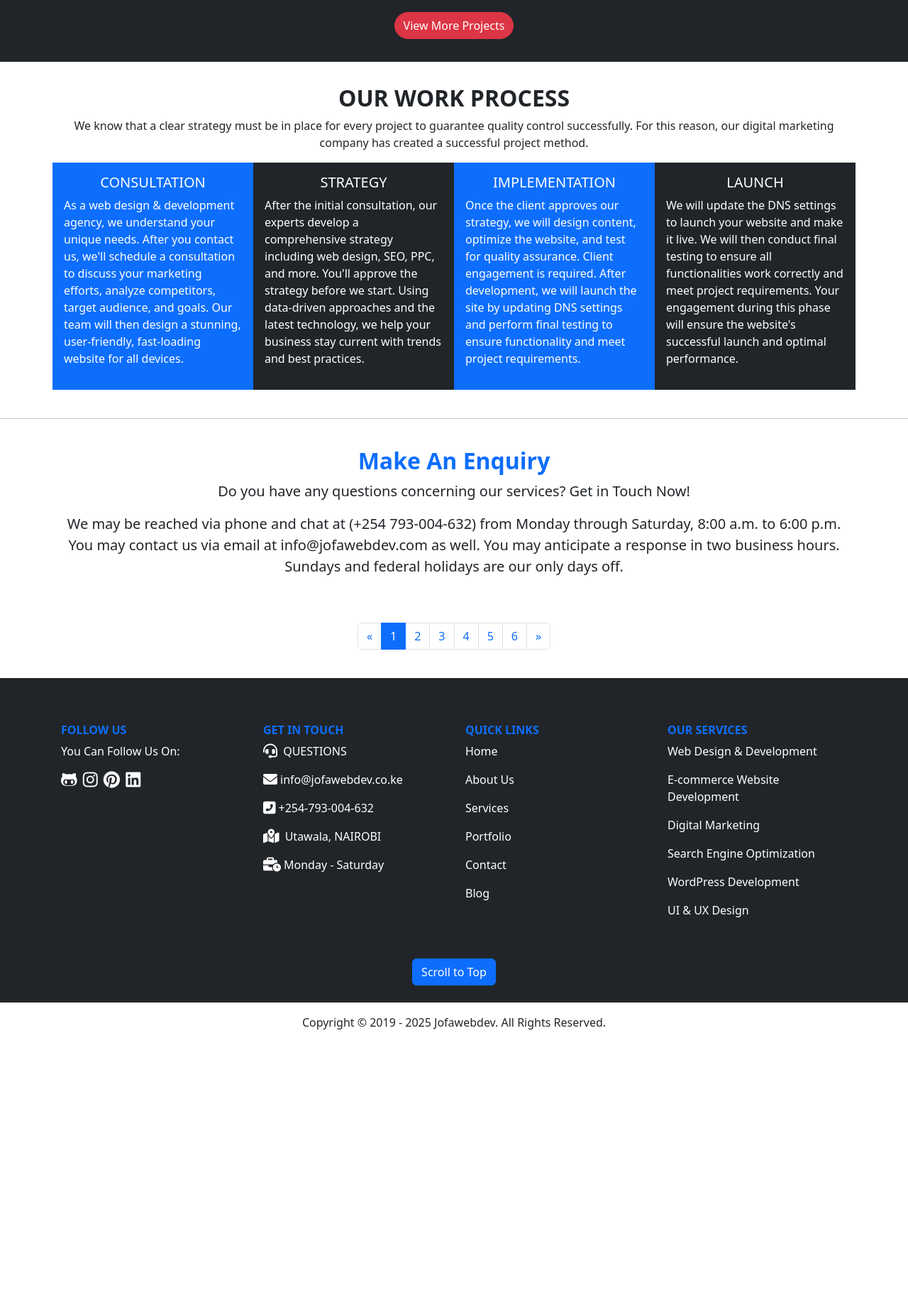
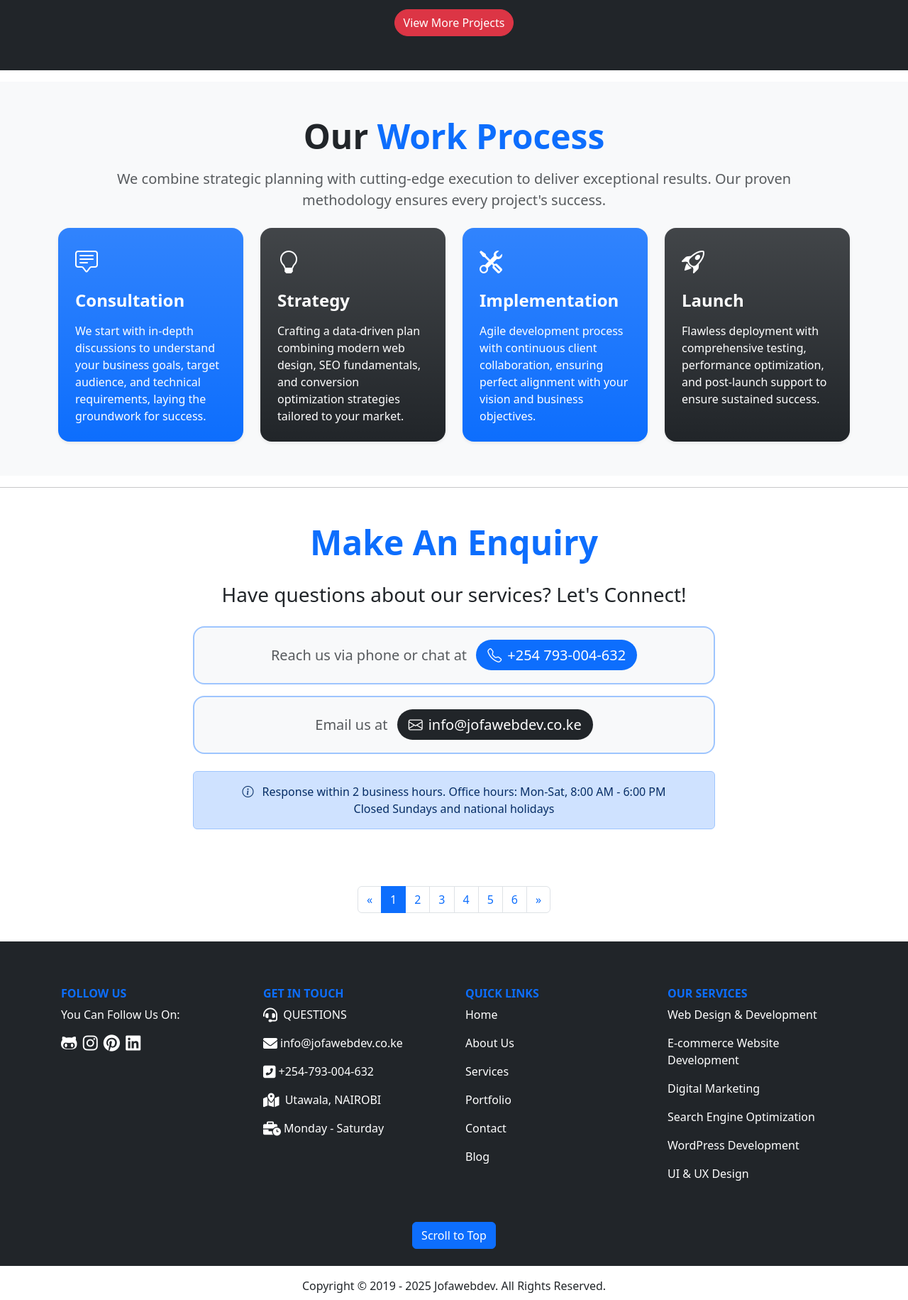
Before and after one commit to jofawebdev/Portfolio, a PHP site: page / in a window 1280 px wide. Shown: the part 4545-6376 px from the top of the page at 71% size. Before the commit the page ends 5995 px from the top, so only its background shows below. Run offline with PHP 8.4, Linux system fonts and the light colour scheme.

Commit message:
updated the home page

```diff
--- a/index.php
+++ b/index.php
@@ -6,6 +6,7 @@
         <meta name="viewport" content="width=device-width, initial-scale=1">
         <link rel="stylesheet" type="text/css" href="css/style.css">
         <link href="https://cdn.jsdelivr.net/npm/bootstrap@5.3.3/dist/css/bootstrap.min.css" rel="stylesheet">
+        <link rel="stylesheet" href="https://cdn.jsdelivr.net/npm/bootstrap-icons@1.11.3/font/bootstrap-icons.min.css">
         <link href="https://cdnjs.cloudflare.com/ajax/libs/font-awesome/6.0.0-beta3/css/all.min.css" rel="stylesheet">
         <script src="https://cdn.jsdelivr.net/npm/bootstrap@5.3.3/dist/js/bootstrap.bundle.min.js"></script>
     </head>
@@ -101,7 +102,7 @@
         <div class="container py-5 text-center">
             <h2 class="fw-bold">WEB DEVELOPMENT & OPTIMIZATION SERVICES <span class="text-danger">FOR YOUR BUSINESS SUCCESS</span></h2>
 
-            <p>Enhance Performance, Elevate User Experience, and Dominate Search Rankings</p>
+            <p class="fw-bold">Enhance Performance, Elevate User Experience, and Dominate Search Rankings</p>
 
             <div class="row">
                 <div class="col-sm-6 mt-2">
@@ -170,8 +171,8 @@
         <!-- End Third Section -->
 
         <!-- Begin Services Section -->
-        <div class="container my-2 py-4 text-center">
-            <h2 class="text-primary"><b>OUR SERVICES</b></h2>
+        <div class="container py-5 text-center">
+            <h2 class="fw-bold display-5 text-danger">OUR <span class="text-primary">SERVICES</span></h2>
             <h4>We Handle All Aspects of Web Development & Digital Marketing</h4>
 
             <!-- Begin First Row -->
@@ -181,7 +182,7 @@
                         <img class="card-img-top img-fluid" src="images/web-design-development-blog.jpg" alt="">
                         <div class="card-body d-flex flex-column">
                             <h5 class="card-title fw-bold">Custom Website Development</h5>
-                            <p class="card-text text-start">Our expertise as web specialists centers on crafting bespoke digital solutions that align with your unique business objectives. We build websites that drive engagement, trust, and measurable results by merging industry-leading coding practices with brand-centric design. Beyond custom builds, our optimization services refine existing platforms through performance audits, UX/UI redesigns, and streamlined user journeys—turning stagnant websites into dynamic tools for growth. With a focus on scalability and efficiency, we deliver faster load speeds, SEO-driven performance, and conversion-focused architectures. The outcome? Future-proof digital assets that reduce long-term costs while accelerating your competitive edge.</p>
+                            <p class="card-text text-start">Our expertise as web specialists centers on crafting bespoke digital solutions that align with your unique business objectives. We build websites that drive engagement, trust, and measurable results by merging industry-leading coding practices with brand-centric design. Beyond custom builds, our optimization services refine existing platforms through performance audits, UX/UI redesigns, and streamlined user journeys—turning stagnant websites into dynamic tools for growth.</p>
                             <a href="custom website development" class="btn btn-danger rounded-pill mt-auto">Read More <i class="far fa-arrow-alt-circle-right text-white"></i></a>
                         </div>
                     </div>
@@ -193,7 +194,7 @@
                         <img class="card-img-top img-fluid" src="images/web-design-development-blog.jpg" alt="">
                         <div class="card-body d-flex flex-column">
                             <h5 class="card-title fw-bold">E-commerce Website Development</h5>
-                            <p class="card-text text-start">As Kenya-based eCommerce web development specialists, our team crafts custom-built online stores that transcend geographical boundaries and amplify your digital reach. Our full-service solutions blend cutting-edge design with technical excellence, creating mobile-responsive, SEO-optimized platforms prioritizing affordability and seamless user experiences. We combine sleek aesthetics with robust functionality, delivering secure, scalable websites with SSL encryption, intuitive payment gateways, and tailored integrations. From initial strategy to post-launch support, we empower businesses to streamline operations, boost conversions, and grow sustainably in Kenya's competitive online marketplace.</p>
+                            <p class="card-text text-start">As Kenya-based eCommerce web development specialists, our team crafts custom-built online stores that transcend geographical boundaries and amplify your digital reach. Our full-service solutions blend cutting-edge design with technical excellence, creating mobile-responsive, SEO-optimized platforms prioritizing affordability and seamless user experiences.</p>
                             <a href="ecommerce development" class="btn btn-danger rounded-pill mt-auto">Read More <i class="far fa-arrow-alt-circle-right text-white"></i></a>
                         </div>
                     </div>
@@ -205,7 +206,7 @@
                         <img class="card-img-top img-fluid" src="images/web-design-development-blog.jpg" alt="">
                         <div class="card-body d-flex flex-column">
                             <h5 class="card-title"><b>Digital Growth | Marketing Services</b></h5>
-                            <p class="card-text text-start">As web specialists, we leverage data-driven strategies and innovative digital solutions to keep your business ahead in today's competitive online landscape. Our mission is to accelerate your digital growth and unlock the full potential of your online presence. Through our expertise, we enhance brand visibility, boost conversion rates, generate qualified leads, and maximize search engine rankings — all while delivering measurable ROI. Our seasoned web specialists are committed to crafting tailored campaigns that align with your unique business goals, ensuring sustainable growth and long-term success.</p>
+                            <p class="card-text text-start">As web specialists, we leverage data-driven strategies and innovative digital solutions to keep your business ahead in today's competitive online landscape. Our mission is to accelerate your digital growth and unlock the full potential of your online presence. Through our expertise, we enhance brand visibility, boost conversion rates, generate qualified leads, and maximize search engine rankings — all while delivering measurable ROI.</p>
                             <a href="digital marketing" class="btn btn-danger rounded-pill mt-auto">Read More <i class="far fa-arrow-alt-circle-right text-white"></i></a>
                         </div>
                     </div>
@@ -257,70 +258,158 @@
         <!-- End Services -->
 
         <!-- Case Study -->
-        <div class="container-fluid bg-dark py-4 text-light">
-            <div class="container my-2 text-center">
-                <h2><b>OUR PROJECTS</b></h2>
+        <div class="container-fluid bg-dark py-5 my-3 text-light">
+            <div class="container text-center">
+                <h2 class="fw-bold display-5 mb-2"><span class="text-danger">OUR</span> PROJECTS</h2>
                 <p class="text-start">Your website should be user-friendly and convey your unique selling point. We help you accelerate growth through the design and development of revenue-generating websites.</p>
 
                 <p class="text-start">From landing pages to product descriptions and blog posts, our writers will craft a compelling copy that accurately represents your brand and drives conversions. We have the skills and experience to deliver high-quality websites that drive results. Please work with us and get well-written, engaging web content optimized for success. We shall train your team with website management skills to make changes whenever possible.</p>
 
-                <div class="row">
-                    <div class="col-sm-4 p-3">
-                        <img class="img-fluid" src="images/Screenshot (1).png" alt="">
+                <div class="row g-4 mt-auto">
+                    <div class="col-md-4">
+                        <div class="card border-0 shadow-sm">
+                            <a href="https://www.sinepowerelectrics.com" target="_blank">
+                                <img class="card-img-top" src="images/Screenshot (1).png" alt="Sinepower Electrics">
+                            </a>
+                            <div class="card-body bg-light text-dark text-center">
+                                <p class="fw-bold mb-0">SINEPOWER ELECTRICS</p>
+                            </div>
+                        </div>
                     </div>
 
-                    <div class="col-sm-4 p-3">
-                        <img class="img-fluid" src="images/Screenshot (2).png" alt="">
+
+                    <div class="col-md-4">
+                        <div class="card border-0 shadow-sm">
+                            <a href="https://www.niacreation.com/" target="_blank">
+                                <img src="images/Screenshot (2).png" class="card-img-top" alt="Nia Creation">
+                            </a>
+                            <div class="card-body bg-light text-dark text-center">
+                                <p class="fw-bold mb-0">NIA CREATION LTD</p>
+                            </div>
+                        </div>
                     </div>
 
-                    <div class="col-sm-4 p-3">
-                        <img class="img-fluid" src="images/Screenshot (3).png" alt="">
+
+                    <div class="col-md-4">
+                        <div class="card border-0 shadow-sm">
+                            <a href="https://www.nilababyshop.com/" target="_blank">
+                                <img src="images/Screenshot (3).png" class="card-img-top" alt="Nila Baby Shop">
+                            </a>
+                            <div class="card-body bg-light text-dark text-center">
+                                <p class="fw-bold mb-0">NILA BABY SHOP</p>
+                            </div>
+                        </div>
                     </div>
 
                 </div>
 
-                <a href="Portfolio" class="btn btn-danger rounded-pill mt-3">View More Projects</a>
+                <a href="Portfolio" class="btn btn-danger rounded-pill mt-4">View More Projects</a>
             </div>
         </div>
         <!-- End case study -->
 
 
         <!-- Work Process Section -->
-        <div class="container py-4 my-2 text-center p-3">
-            <h2><b>OUR WORK PROCESS</b></h2>
-            <p>We know that a clear strategy must be in place for every project to guarantee quality control successfully. For this reason, our digital marketing company has created a successful project method.</p>
-
-            <div class="row">
-                <div class="col-sm bg-primary text-white p-3">
-                    <h5>CONSULTATION</h5>
-                    <p class="text-start">As a web design & development agency, we understand your unique needs. After you contact us, we'll schedule a consultation to discuss your marketing efforts, analyze competitors, target audience, and goals. Our team will then design a stunning, user-friendly, fast-loading website for all devices.</p>
+        <section class="py-5 bg-light text-dark">
+            <div class="container">
+                <div class="text-center mb-4">
+                    <h2 class="display-5 fw-bold mb-3">Our <span class="text-primary">Work Process</span></h2>
+                    <p class="lead text-muted mx-lg-5">
+                        We combine strategic planning with cutting-edge execution to deliver exceptional results.
+                        Our proven methodology ensures every project's success.
+                    </p>
                 </div>
 
-                <div class="col-sm bg-dark text-white p-3">
-                    <h5>STRATEGY</h5>
-                    <p class="text-start">After the initial consultation, our experts develop a comprehensive strategy including web design, SEO, PPC, and more. You'll approve the strategy before we start. Using data-driven approaches and the latest technology, we help your business stay current with trends and best practices.</p>
+                <div class="row g-4">
+                    <!-- Consultation -->
+                    <div class="col-lg-3 col-md-6">
+                        <div class="bg-primary bg-gradient text-white p-4 rounded-4 h-100 shadow-sm">
+                            <div class="d-flex flex-column gap-3">
+                                <i class="bi bi-chat-square-text fs-2"></i>
+                                <h3 class="h4 fw-semibold mb-0">Consultation</h3>
+                                <p class="mb-0">We start with in-depth discussions to understand your business goals, target audience, and technical requirements, laying the groundwork for success.</p>
+                            </div>
+                        </div>
                     </div>
 
-                <div class="col-sm bg-primary text-white p-3">
-                    <h5>IMPLEMENTATION</h5>
-                    <p class="text-start">Once the client approves our strategy, we will design content, optimize the website, and test for quality assurance. Client engagement is required. After development, we will launch the site by updating DNS settings and perform final testing to ensure functionality and meet project requirements.</p>
+                    <!-- Strategy -->
+                    <div class="col-lg-3 col-md-6">
+                        <div class="bg-dark bg-gradient text-white p-4 rounded-4 h-100 shadow-sm">
+                            <div class="d-flex flex-column gap-3">
+                                <i class="bi bi-lightbulb fs-2"></i>
+                                <h3 class="h4 fw-semibold mb-0">Strategy</h3>
+                                <p class="mb-0">Crafting a data-driven plan combining modern web design, SEO fundamentals, and conversion optimization strategies tailored to your market.</p>
+                            </div>
+                        </div>
                     </div>
 
-                <div class="col-sm bg-dark text-white p-3">
-                    <h5>LAUNCH</h5>
-                    <p class="text-start">We will update the DNS settings to launch your website and make it live. We will then conduct final testing to ensure all functionalities work correctly and meet project requirements. Your engagement during this phase will ensure the website's successful launch and optimal performance.</p>
+                    <!-- Implementation -->
+                    <div class="col-lg-3 col-md-6">
+                        <div class="bg-primary bg-gradient text-white p-4 rounded-4 h-100 shadow-sm">
+                            <div class="d-flex flex-column gap-3">
+                                <i class="bi bi-tools fs-2"></i>
+                                <h3 class="h4 fw-semibold mb-0">Implementation</h3>
+                                <p class="mb-0">Agile development process with continuous client collaboration, ensuring perfect alignment with your vision and business objectives.</p>
+                            </div>
+                        </div>
                     </div>
 
+                    <!-- Launch -->
+                    <div class="col-lg-3 col-md-6">
+                        <div class="bg-dark bg-gradient text-white p-4 rounded-4 h-100 shadow-sm">
+                            <div class="d-flex flex-column gap-3">
+                                <i class="bi bi-rocket-takeoff fs-2"></i>
+                                <h3 class="h4 fw-semibold mb-0">Launch</h3>
+                                <p class="mb-0">Flawless deployment with comprehensive testing, performance optimization, and post-launch support to ensure sustained success.</p>
                             </div>
                         </div>
+                    </div>
+                </div>
+            </div>
+        </section>
         <hr>
-        <!-- End Work Process -->
 
-        <div class="container py-4 my-2 text-center p-3">
-            <h2 class="text-primary"><b>Make An Enquiry</b></h2>
-            <p class="lead"><b>Do you have any questions concerning our services? Get in Touch Now!</b></p>
-            <p class="lead">We may be reached via phone and chat at <b>(+254 793-004-632)</b> from Monday through Saturday, 8:00 a.m. to 6:00 p.m. You may contact us via email at <b>info@jofawebdev.com</b> as well. You may anticipate a response in two business hours. Sundays and federal holidays are our only days off.</p>
+
+        <!-- Inquiry Section -->
+        <section class="container-lg py-4 my-4 text-center">
+            <div class="row justify-content-center">
+                <div class="col-12 col-md-10 col-lg-8">
+                    <h2 class="display-5 text-primary fw-bold mb-4">Make An Enquiry</h2>
+                    <p class="lead fs-3 text-dark mb-4">Have questions about our services? Let's Connect!</p>
+
+                    <div class="d-flex flex-column gap-3 mb-4">
+                        <div class="bg-light rounded-4 p-4 border border-2 border-primary-subtle">
+                            <p class="fs-5 text-muted mb-0">
+                                Reach us via phone or chat at
+                                <span class="d-inline-block d-sm-inline bg-primary text-white px-3 py-2 rounded-pill ms-2 w-100 text-wrap" style="word-break: break-word; max-width: 100%;">
+                                    <i class="bi bi-telephone me-2"></i>+254 793-004-632
+                                </span>
+                            </p>
                         </div>
+
+                        <div class="bg-light rounded-4 p-4 border border-2 border-primary-subtle">
+                            <p class="fs-5 text-muted mb-0">
+                                Email us at
+                                <a href="mailto:info@jofawebdev.com"
+                                class="d-inline-block d-sm-inline bg-dark text-white px-3 py-2 rounded-pill ms-2 text-decoration-none w-100 text-wrap"
+                                style="word-break: break-word; max-width: 100%;">
+                                    <i class="bi bi-envelope me-2"></i>info@jofawebdev.co.ke
+                                </a>
+                            </p>
+                        </div>
+                    </div>
+
+                    <div class="alert alert-primary border-primary-subtle">
+                        <p class="mb-0 fs-6">
+                            <i class="bi bi-info-circle me-2"></i>
+                            Response within 2 business hours. Office hours: Mon-Sat, 8:00 AM - 6:00 PM<br>
+                            Closed Sundays and national holidays
+                        </p>
+                    </div>
+                </div>
+            </div>
+        </section>
+
 
         <!-- Begin Pagination -->
         <div class="container py-3 my-2">
```
Lines whose indentation alone changed are shown as unchanged.
